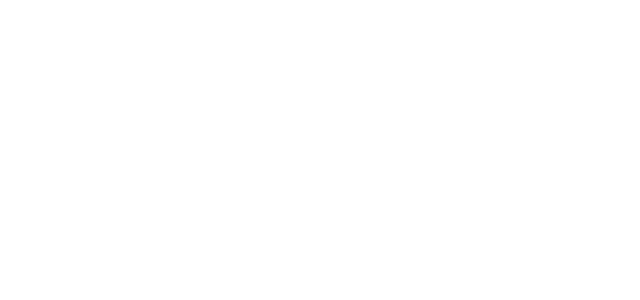
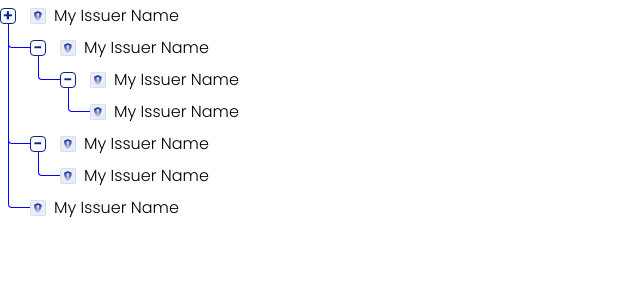
Before and after one commit to emjunior258/certeasy, a Vue app in the folder certeasy-console-app/: page /the-tree in a window 1280 px wide. Before the commit this address had no page. Shown: the top 300 px of the page, without its empty margins (0-640 px from the left). Built offline with nearby package versions, Linux system fonts and the light colour scheme.

Commit message:
feat: add tree component

```diff
--- a/certeasy-console-app/src/router/index.js
+++ b/certeasy-console-app/src/router/index.js
@@ -1,6 +1,7 @@
 import { createRouter, createWebHistory } from "vue-router";
 import ListOfIssuers from "../views/ListOfIssuers.vue";
 import TreeView from "../views/TreeView.vue";
+import TheTree from "../views/TheTree.vue";
 
 const router = createRouter({
   history: createWebHistory(import.meta.env.BASE_URL),
@@ -15,6 +16,11 @@
       name: "tree",
       component: TreeView,
     },
+    {
+      path: "/the-tree",
+      name: "the-tree",
+      component: TheTree,
+    },
   ],
 });
 
--- /dev/null
+++ b/certeasy-console-app/src/views/TheTree.vue
@@ -0,0 +1,262 @@
+<template>
+  <ul class="root">
+    <li class="cursor-pointer">
+      <div
+        :class="{ bold: isFolder }"
+        @click="toggle"
+        @dblclick="createFolder"
+        class="flex items-center gap-2 font-light"
+      >
+        <span
+          class="border border-primary text-primary font-semibold rounded w-4 h-4 flex items-center justify-center"
+          v-if="isFolder"
+          >{{ false ? "-" : "+" }}</span
+        >
+        <div
+          active="true"
+          class="flex items-center gap-2 px-1.5 py-1"
+        >
+          <img
+            src="@/assets/avatar-placeholder.svg"
+            alt="issuer"
+            class="h-4 w-4 rounded-[2px] border-primary-0.6"
+          />
+          My Issuer Name
+        </div>
+      </div>
+      <ul>
+        <li>
+          <div
+            :class="{ bold: isFolder }"
+            @click="toggle"
+            @dblclick="createFolder"
+            class="flex items-center gap-2 font-light"
+          >
+            <span
+              class="border border-primary text-primary font-semibold rounded w-4 h-4 flex items-center justify-center"
+              >-</span
+            >
+            <div
+              active="true"
+              class="flex items-center gap-2 px-1.5 py-1"
+            >
+              <img
+                src="@/assets/avatar-placeholder.svg"
+                alt="issuer"
+                class="h-4 w-4 rounded-[2px] border-primary-0.6"
+              />
+              My Issuer Name
+            </div>
+          </div>
+          <ul>
+            <li>
+              <div
+                :class="{ bold: isFolder }"
+                @click="toggle"
+                @dblclick="createFolder"
+                class="flex items-center gap-2 font-light"
+              >
+                <span
+                  class="border border-primary text-primary font-semibold rounded w-4 h-4 flex items-center justify-center"
+                  >-</span
+                >
+                <div class="flex items-center px-1.5 gap-2 py-1">
+                  <img
+                    src="@/assets/avatar-placeholder.svg"
+                    alt="issuer"
+                    class="h-4 w-4 rounded-[2px] border-primary-0.6"
+                  />
+                  My Issuer Name
+                </div>
+              </div>
+              <ul>
+                <li>
+                  <div
+                    :class="{ bold: isFolder }"
+                    @click="toggle"
+                    @dblclick="createFolder"
+                    class="flex items-center gap-2 font-light"
+                  >
+                    <div class="flex items-center gap-2 py-1">
+                      <img
+                        src="@/assets/avatar-placeholder.svg"
+                        alt="issuer"
+                        class="h-4 w-4 rounded-[2px] border-primary-0.6"
+                      />
+                      My Issuer Name
+                    </div>
+                  </div>
+                </li>
+              </ul>
+            </li>
+          </ul>
+        </li>
+        <li>
+          <div
+            :class="{ bold: isFolder }"
+            @click="toggle"
+            @dblclick="createFolder"
+            class="flex items-center gap-2 font-light"
+          >
+            <span
+              class="border border-primary text-primary font-semibold rounded w-4 h-4 flex items-center justify-center"
+              >-</span
+            >
+            <div
+              active="true"
+              class="flex items-center gap-2 px-1.5 py-1"
+            >
+              <img
+                src="@/assets/avatar-placeholder.svg"
+                alt="issuer"
+                class="h-4 w-4 rounded-[2px] border-primary-0.6"
+              />
+              My Issuer Name
+            </div>
+          </div>
+          <ul>
+            <li>
+              <div
+                :class="{ bold: isFolder }"
+                @click="toggle"
+                @dblclick="createFolder"
+                class="flex items-center gap-2 font-light"
+              >
+                <div class="flex items-center gap-2 py-1">
+                  <img
+                    src="@/assets/avatar-placeholder.svg"
+                    alt="issuer"
+                    class="h-4 w-4 rounded-[2px] border-primary-0.6"
+                  />
+                  My Issuer Name
+                </div>
+              </div>
+            </li>
+          </ul>
+        </li>
+        <li>
+          <div
+            :class="{ bold: isFolder }"
+            @click="toggle"
+            @dblclick="createFolder"
+            class="flex items-center gap-2 font-light"
+          >
+            <div class="flex items-center gap-2 py-1">
+              <img
+                src="@/assets/avatar-placeholder.svg"
+                alt="issuer"
+                class="h-4 w-4 rounded-[2px] border-primary-0.6"
+              />
+              My Issuer Name
+            </div>
+          </div>
+        </li>
+      </ul>
+    </li>
+  </ul>
+</template>
+<script setup>
+import { ref } from "vue";
+
+const treeData = ref({
+  name: "My Tree",
+  children: [
+    { name: "hello" },
+    { name: "wat" },
+    {
+      name: "child folder",
+      children: [
+        {
+          name: "child folder",
+          children: [{ name: "hello" }, { name: "wat" }],
+        },
+        { name: "hello" },
+        { name: "wat" },
+        {
+          name: "child folder",
+          children: [{ name: "hello" }, { name: "wat" }],
+        },
+      ],
+    },
+  ],
+});
+
+const makeFolder = (item) => {
+  item.children = [];
+  addItem(item);
+};
+
+const addItem = (item) => {
+  item.children.push({
+    name: "new stuff",
+  });
+};
+
+const isOpen = ref(false);
+
+const isFolder = ref(false);
+if (treeData.value.children && treeData.value.children.length) {
+  isFolder.value = true;
+}
+
+const toggle = () => {
+  if (isFolder.value) {
+    isOpen.value = !isOpen.value;
+  }
+};
+
+const createFolder = () => {
+  if (!isFolder.value) {
+    makeFolder(treeData.value);
+    isOpen.value = true;
+  }
+};
+</script>
+<style>
+ul:not(:first-child) {
+  padding-left: 30px;
+}
+
+.root > li:first-child > div::before {
+  display: none;
+}
+.root ul {
+  position: relative;
+}
+.root ul::before {
+  content: "";
+  position: absolute;
+  left: 8px;
+  top: -8px;
+  width: 0;
+  height: 100%;
+  border-left: 1px solid blue;
+}
+
+.root ul li {
+  position: relative;
+}
+
+.root ul li::before {
+  content: "";
+  position: absolute;
+  left: -22px;
+  top: 0;
+  width: 22px;
+  height: 16px;
+  border-left: 1px solid blue;
+  border-bottom: 1px solid blue;
+  border-radius: 0 0 0 4px;
+  z-index: 2;
+}
+
+.root ul li:last-child:after {
+  content: "";
+  position: absolute;
+  width: 1px;
+  left: -22px;
+  background: #fff;
+  top: 12px;
+  bottom: 0;
+}
+</style>
--- /dev/null
+++ b/certeasy-console-app/src/views/TreeItem.vue
@@ -0,0 +1,47 @@
+<template>
+  <li>
+    <div
+      :class="{ bold: isFolder }"
+      @click="toggle"
+      @dblclick="createFolder"
+    >
+      {{ item.name }}
+      <span v-if="isFolder">[{{ isOpen ? "-" : "+" }}]</span>
+    </div>
+    <ul
+      v-show="isOpen"
+      v-if="isFolder"
+    >
+      <tree-item
+        class="item"
+        v-for="(child, index) in item.children"
+        :key="index"
+        :item="child"
+        v-bind:make-folder="makeFolder"
+        v-bind:add-item="addItem"
+      ></tree-item>
+      <li
+        class="add"
+        @click="addItem(item)"
+      >
+        +
+      </li>
+    </ul>
+  </li>
+</template>
+<script setup>
+defineProps(["item", "makeFolder", "addItem"]);
+</script>
+<style>
+.item {
+  cursor: pointer;
+}
+.bold {
+  font-weight: bold;
+}
+ul {
+  padding-left: 1em;
+  line-height: 1.5em;
+  list-style-type: dot;
+}
+</style>
```
